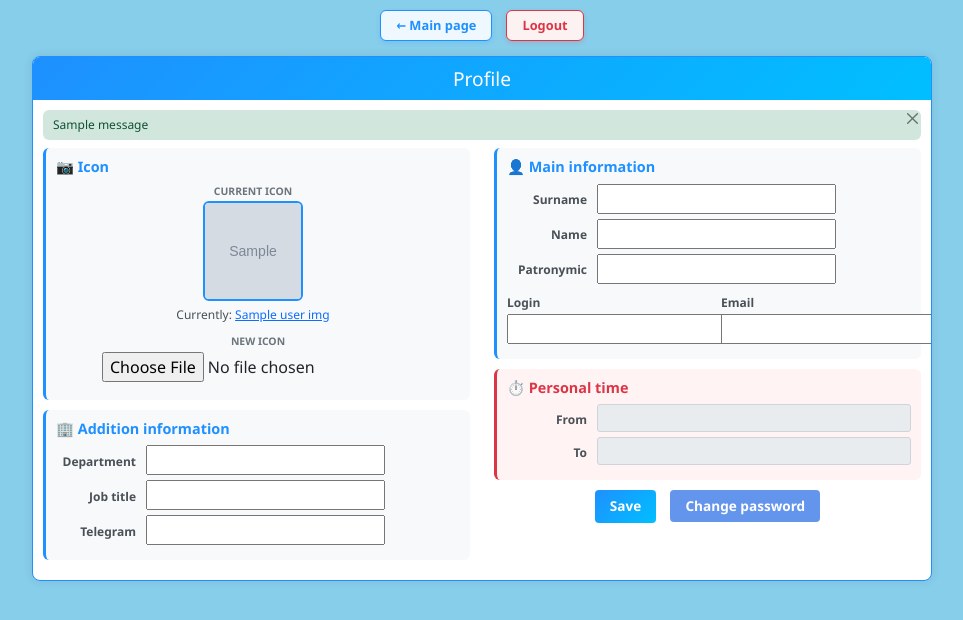
After one commit to mandari1ne/task-manager, a Django app: template project/manager/templates/profile.html in a window 1280 px wide. The commit adds this page. Shown: the top 620 px of the page, without its empty margins (158-1121 px from the left). Run offline with Django 5.2, Linux system fonts and the light colour scheme; the template is opened without the code that fills it: most values are stand-ins (such as "Sample title", 1, 10 or a date in 2020); grey boxes marked "Sample" are stand-in pictures; one stand-in notice (Sample message) is shown; form fields are guessed from the names that the template uses.

Commit message:
create profile page

```diff
--- a/project/manager/models.py
+++ b/project/manager/models.py
@@ -23,7 +23,7 @@ class CustomUser(models.Model):
                                    on_delete=models.CASCADE,
                                    related_name='employees')
     job_title = models.CharField(max_length=255)
-    user_img = models.ImageField(upload_to='users/')
+    user_img = models.ImageField(upload_to='users/', blank=True, null=True)
     telegram_username = models.CharField(max_length=100)
 
     def clean(self):
@@ -38,7 +38,6 @@ class CustomUser(models.Model):
 
     def __str__(self):
         return self.django_user.get_full_name()
-
 
 class Department(models.Model):
     name = models.CharField(max_length=255)
--- a/project/manager/templates/index.html
+++ b/project/manager/templates/index.html
@@ -143,7 +143,9 @@
             {% include 'monthly_calendar.html' %}
 
             <div class="widget">
-                <button class="but-profile">Profile</button>
+                <a href="/profile/">
+                    <button class="but-profile" style="width: 100%;">Profile</button>
+                </a>
                 <button class="but-search">Schedule search</button>
                 <button class="but-create">Create task</button>
                 <button class="but-add">Add vacation/weekend</button>
--- /dev/null
+++ b/project/manager/templates/profile.html
@@ -0,0 +1,345 @@
+{% load static %}
+<!DOCTYPE html>
+<html lang="en">
+<head>
+    <meta charset="UTF-8">
+    <title>Профиль</title>
+    <link href="https://cdn.jsdelivr.net/npm/bootstrap@5.1.3/dist/css/bootstrap.min.css" rel="stylesheet">
+    <style>
+        body {
+            background-color: #87CEEB;
+            font-family: 'Segoe UI', Tahoma, Geneva, Verdana, sans-serif;
+            padding: 10px;
+        }
+        .profile-container {
+            max-width: 900px;
+            margin: 10px auto;
+            background: white;
+            border-radius: 8px;
+            box-shadow: 0 0 10px rgba(0,0,0,0.1);
+            border: 1px solid #1E90FF;
+            overflow: hidden;
+        }
+        .profile-header {
+            background: linear-gradient(135deg, #1E90FF, #00BFFF);
+            color: white;
+            padding: 10px;
+            text-align: center;
+        }
+        .profile-header h1 {
+            font-size: 1.2rem;
+            margin: 0;
+        }
+        .profile-body {
+            padding: 10px;
+        }
+        .compact-section {
+            margin-bottom: 10px;
+            padding: 10px;
+            background: #f8f9fa;
+            border-radius: 6px;
+            border-left: 3px solid #1E90FF;
+        }
+        .personal-time-section {
+            margin-bottom: 10px;
+            padding: 10px;
+            background: #fff3f3;
+            border-radius: 6px;
+            border-left: 3px solid #dc3545;
+        }
+        .compact-section h5, .personal-time-section h5 {
+            color: #1E90FF;
+            margin-bottom: 8px;
+            font-weight: 600;
+            font-size: 0.9rem;
+        }
+        .personal-time-section h5 {
+            color: #dc3545;
+        }
+        .form-label {
+            font-weight: 600;
+            color: #495057;
+            margin-bottom: 2px;
+            font-size: 0.75rem;
+            flex-shrink: 0;
+            width: 80px;
+            padding-top: 4px;
+        }
+        .form-control, .form-select, .display-field {
+            border-radius: 3px;
+            border: 1px solid #ced4da;
+            padding: 3px 6px;
+            font-size: 0.75rem;
+            height: auto;
+            width: 100%;
+        }
+        .display-field {
+            background-color: #e9ecef;
+            border: 1px solid #ced4da;
+            color: #495057;
+            padding-top: 4px;
+            padding-bottom: 4px;
+        }
+        .btn-primary {
+            background: linear-gradient(135deg, #1E90FF, #00BFFF);
+            border: none;
+            border-radius: 4px;
+            padding: 6px 15px;
+            font-weight: 600;
+            font-size: 0.85rem;
+        }
+        .btn-secondary-link {
+            background-color: #6495ED;
+            border: none;
+            color: white;
+            border-radius: 4px;
+            padding: 6px 15px;
+            font-weight: 600;
+            font-size: 0.85rem;
+            margin-left: 10px;
+            text-decoration: none;
+            display: inline-block;
+            transition: background-color 0.2s;
+        }
+        .btn-secondary-link:hover {
+            background-color: #4682B4;
+            color: white;
+        }
+        .alert {
+            border-radius: 6px;
+            border: none;
+            margin-bottom: 8px;
+            padding: 6px 10px;
+            font-size: 0.75rem;
+        }
+        .photo-section {
+            text-align: center;
+            margin-bottom: 8px;
+        }
+        .current-photo {
+            display: inline-block;
+            margin: 0 10px 5px 0;
+            vertical-align: top;
+        }
+        .current-photo img {
+            width: 100px;
+            height: 100px;
+            border-radius: 6px;
+            border: 2px solid #1E90FF;
+            object-fit: cover;
+        }
+        .file-input {
+            display: inline-block;
+            vertical-align: top;
+            margin-top: 5px;
+        }
+        .file-input .form-control {
+            border: 1px dashed #1E90FF;
+            background: white;
+            font-size: 0.75rem;
+        }
+        .nav-buttons {
+            margin-bottom: 15px;
+            text-align: center;
+        }
+        .nav-buttons .btn {
+            margin: 0 5px;
+            border-radius: 6px;
+            padding: 5px 15px;
+            font-size: 0.8rem;
+            font-weight: 600;
+            transition: all 0.2s;
+        }
+        .nav-buttons .btn-outline-primary {
+            background-color: #f0f8ff;
+            border-color: #1E90FF;
+            color: #1E90FF;
+            box-shadow: 0 2px 5px rgba(30, 144, 255, 0.2);
+        }
+        .nav-buttons .btn-outline-primary:hover {
+            background-color: #1E90FF;
+            color: white;
+            box-shadow: 0 4px 8px rgba(30, 144, 255, 0.4);
+        }
+        .nav-buttons .btn-outline-danger {
+            background-color: #fdf2f2;
+            border-color: #dc3545;
+            color: #dc3545;
+            box-shadow: 0 2px 5px rgba(220, 53, 69, 0.2);
+        }
+        .nav-buttons .btn-outline-danger:hover {
+            background-color: #dc3545;
+            color: white;
+            box-shadow: 0 4px 8px rgba(220, 53, 69, 0.4);
+        }
+        .compact-grid {
+            margin-bottom: 5px;
+        }
+        .photo-placeholder {
+            width: 100px;
+            height: 100px;
+            background: #e9ecef;
+            border-radius: 6px;
+            display: flex;
+            align-items: center;
+            justify-content: center;
+            border: 1px dashed #6c757d;
+            color: #6c757d;
+            font-size: 0.8rem;
+        }
+        .section-title {
+            font-size: 0.65rem;
+            color: #6c757d;
+            margin-bottom: 2px;
+            text-transform: uppercase;
+            font-weight: 600;
+        }
+        .horizontal-field {
+            display: flex;
+            align-items: center;
+            margin-bottom: 5px;
+        }
+        .horizontal-field .form-label {
+            margin-bottom: 0;
+            margin-right: 10px;
+            text-align: right;
+            line-height: 1.2;
+        }
+        .horizontal-field .form-select {
+            border: 1px solid #ced4da;
+        }
+    </style>
+</head>
+<body>
+    <div class="nav-buttons">
+        <a href="/" class="btn btn-outline-primary">← Main page</a>
+        <a href="{% url 'logout' %}" class="btn btn-outline-danger">Logout</a>
+    </div>
+
+    <div class="profile-container">
+        <div class="profile-header">
+            <h1>Profile</h1>
+        </div>
+
+        <div class="profile-body">
+            {% if messages %}
+                {% for message in messages %}
+                    <div class="alert alert-{{ message.tags }} alert-dismissible fade show">
+                        {{ message }}
+                        <button type="button" class="btn-close" data-bs-dismiss="alert" style="padding: 3px; font-size: 0.7rem;"></button>
+                    </div>
+                {% endfor %}
+            {% endif %}
+
+            <form method="POST" enctype="multipart/form-data">
+                {% csrf_token %}
+
+                <div class="row">
+                    <div class="col-md-6">
+                        <div class="compact-section">
+                            <h5>📷 Icon</h5>
+                            <div class="photo-section">
+                                <div class="current-photo">
+                                    <div class="section-title">Current icon</div>
+                                    {% if custom_user.user_img %}
+                                        <img src="{{ custom_user.user_img.url }}" alt="Icon">
+                                        <div style="font-size: 0.75rem; color: #495057; margin-top: 5px;">
+                                            Currently: <a href="{{ custom_user.user_img.url }}" target="_blank" style="font-size: 0.75rem;">{{ custom_user.user_img.name }}</a>
+                                        </div>
+                                    {% else %}
+                                        <div class="photo-placeholder">
+                                            <span>No icon</span>
+                                        </div>
+                                    {% endif %}
+                                </div>
+                                <div class="file-input">
+                                    <div class="section-title">New icon</div>
+                                    {{ custom_user_form.user_img }}
+                                </div>
+                            </div>
+                        </div>
+
+                        <div class="compact-section">
+                            <h5>🏢 Addition information</h5>
+
+                            <div class="horizontal-field">
+                                <label class="form-label">Department</label>
+                                {{ custom_user_form.department }}
+                            </div>
+
+                            <div class="horizontal-field">
+                                <label class="form-label">Job title</label>
+                                {{ custom_user_form.job_title }}
+                            </div>
+
+                            <div class="horizontal-field">
+                                <label class="form-label">Telegram</label>
+                                {{ custom_user_form.telegram_username }}
+                            </div>
+                        </div>
+                    </div>
+
+                    <div class="col-md-6">
+                        <div class="compact-section">
+                            <h5>👤 Main information</h5>
+
+                            <div class="horizontal-field">
+                                <label class="form-label">Surname</label>
+                                {{ django_user_form.last_name }}
+                            </div>
+                            <div class="horizontal-field">
+                                <label class="form-label">Name</label>
+                                {{ django_user_form.first_name }}
+                            </div>
+                            <div class="horizontal-field">
+                                <label class="form-label">Patronymic</label>
+                                {{ custom_user_form.patronymic }}
+                            </div>
+
+                            <div class="row">
+                                <div class="col-6 compact-grid">
+                                    <label class="form-label">Login</label>
+                                    {{ django_user_form.username }}
+                                </div>
+                                <div class="col-6 compact-grid">
+                                    <label class="form-label">Email</label>
+                                    {{ django_user_form.email }}
+                                </div>
+                            </div>
+                        </div>
+
+                        <div class="personal-time-section">
+                            <h5>⏱️ Personal time</h5>
+
+                            <div class="horizontal-field">
+                                <label class="form-label">From</label>
+                                <input class="display-field">
+
+                                </input>
+                            </div>
+
+                            <div class="horizontal-field">
+                                <label class="form-label">To</label>
+                                <input class="display-field">
+
+                                </input>
+                            </div>
+                        </div>
+
+                        <div class="compact-section text-center" style="background: transparent; border: none; margin-top: 10px; padding: 0;">
+                            <button type="submit" class="btn btn-primary">
+                                Save
+                            </button>
+                            <a href="#" class="btn-secondary-link">
+                                Change password
+                            </a>
+                        </div>
+                    </div>
+                </div>
+            </form>
+        </div>
+    </div>
+
+    <script src="https://cdn.jsdelivr.net/npm/bootstrap@5.1.3/dist/js/bootstrap.bundle.min.js"></script>
+</body>
+</html>
--- a/project/manager/urls.py
+++ b/project/manager/urls.py
@@ -10,4 +10,5 @@ urlpatterns = [
     path('tasks/', views.get_tasks, name='tasks'),
     path('login/', auth_views.LoginView.as_view(template_name='login.html'), name='login'),
     path('logout/', auth_views.LogoutView.as_view(), name='logout'),
+    path('profile/', views.profile_view, name='profile'),
 ]
```
Also changed, not shown: project/manager/forms.py (added, +38 -0 lines), project/manager/views.py (+41 -2 lines).
